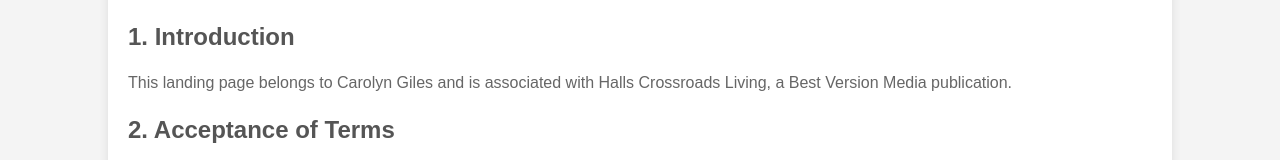
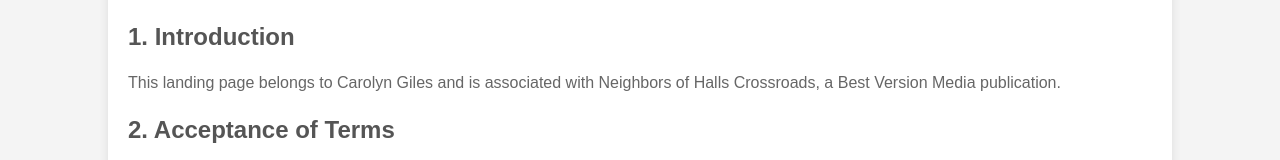
Before and after one commit to cgilesbvm/mega-terms-conditions, a plain HTML site: page index.html in a window 1280 px wide. Shown: the part 156-316 px from the top of the page. Drawn offline with Linux system fonts and the light colour scheme.

Commit message:
Update index.html

```diff
--- a/index.html
+++ b/index.html
@@ -14,7 +14,7 @@
     <div class="container">
         <p>Last updated: [7/11/24]</p>
         <h2>1. Introduction</h2>
-        <p>This landing page belongs to Carolyn Giles and is associated with Halls Crossroads Living, a Best Version Media publication.</p>
+        <p>This landing page belongs to Carolyn Giles and is associated with Neighbors of Halls Crossroads, a Best Version Media publication.</p>
 
         <h2>2. Acceptance of Terms</h2>
         <p>By checking the box on the booking page, you consent to receiving email and text appointment reminders. You also agree to receive an occasional newsletter about the best things you should be doing for your business, or new product announcements. These would only come by email, and you will not be added to a texting list. We respect your privacy. We will not share or sell your mobile information to third parties or affiliates for marketing or promotional purposes.</p>
```
